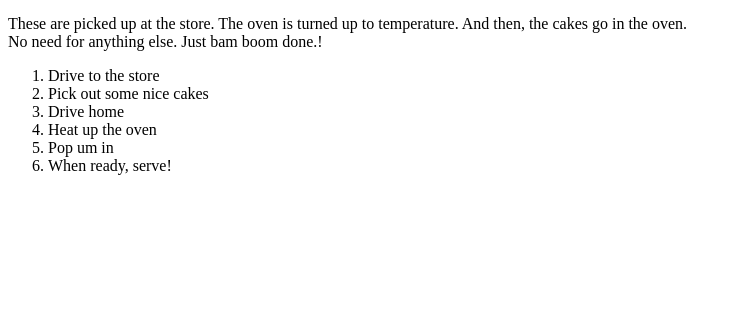
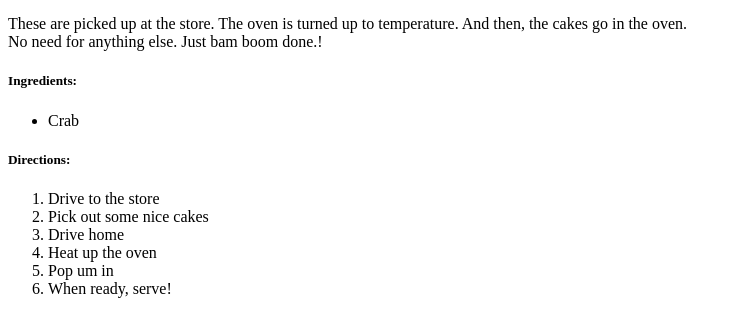
Before and after one commit to dilleeoo/odin-recipes, a plain HTML site: page recipes/crabcakes.html in a window 1280 px wide. Shown: the part 428-764 px from the top of the page, without its empty margins (0-741 px from the left). Drawn offline with Linux system fonts and the light colour scheme.

Commit message:
add steps and ingredients

```diff
--- a/recipes/crabcakes.html
+++ b/recipes/crabcakes.html
@@ -13,6 +13,11 @@
  <h3> These are my favorite crab cakes.  The ones she used to make!</h3>
  <p>These are picked up at the store.  The oven is turned up to temperature.  And then, the cakes go in the oven.
      <br>No need for anything else.  Just bam boom done.!</p>
+     <h5>Ingredients:</h5>
+     <ul>
+       <li>Crab</li>
+     </ul>
+     <h5>Directions:</h5>
      <ol>
          <li>Drive to the store</li>
          <li>Pick out some nice cakes</li>
```
